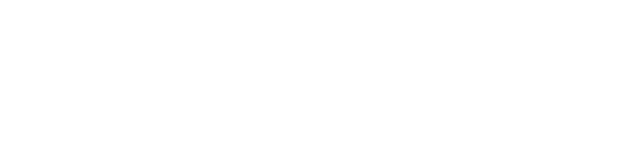
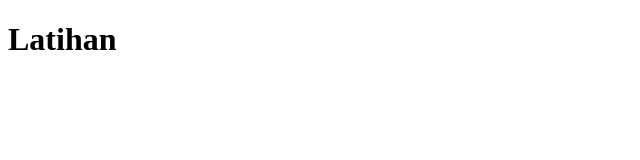
Before and after one commit to Sitiamalia567/PWD, a plain HTML site: page index1.html in a window 1280 px wide. Shown: the whole page, without its empty margins (0-640 px from the left). Drawn offline with Linux system fonts and the light colour scheme.

Commit message:
Latihan1

```diff
--- a/index1.html
+++ b/index1.html
@@ -7,6 +7,6 @@
     <title>Document</title>
 </head>
 <body>
-
+    <h1>Latihan</h1>
 </body>
 </html>
```
